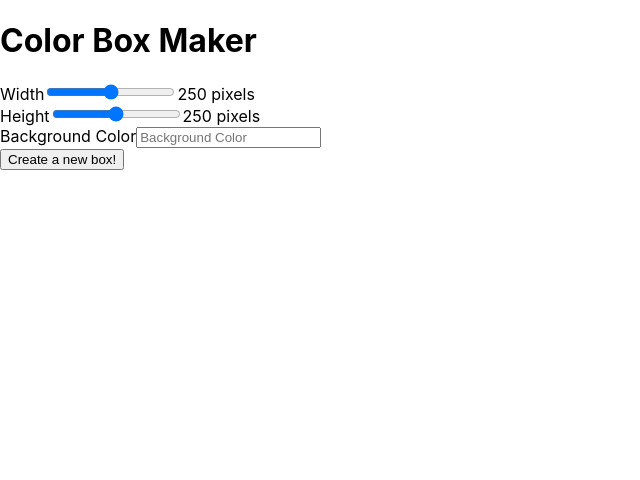
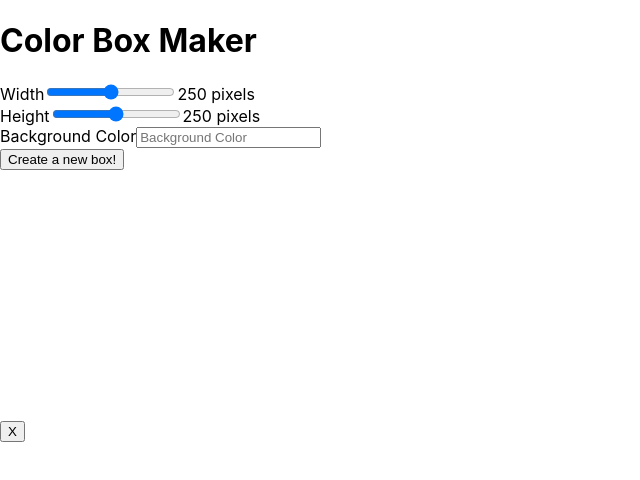
Before and after one commit to quentinikeno/Springboard-SEC-Unit-39.9-React-Forms-Exercise, a React (Create React App) app in the folder color-box-maker/: page / in a window 1280 px wide. Both pictures are taken after typing "Sample" into the empty fields and a click on the button "Create a new box!". Shown: the top 480 px of the page, without its empty margins (0-640 px from the left). Built offline with nearby package versions, Linux system fonts and the light colour scheme.

Commit message:
Add button to remove Box from DOM

```diff
--- a/color-box-maker/src/Box.js
+++ b/color-box-maker/src/Box.js
@@ -1,7 +1,11 @@
 import React from "react";
 
 const Box = ({ id, height, width, backgroundColor, removeBox }) => {
+	const handleRemove = () => {
+		removeBox(id);
+	};
 	return (
+		<div>
 			<div
 				style={{
 					height: `${height}px`,
@@ -9,6 +13,8 @@ const Box = ({ id, height, width, backgroundColor, removeBox }) => {
 					backgroundColor,
 				}}
 			></div>
+			<button onClick={handleRemove}>X</button>
+		</div>
 	);
 };
 
```
Lines whose indentation alone changed are shown as unchanged.
